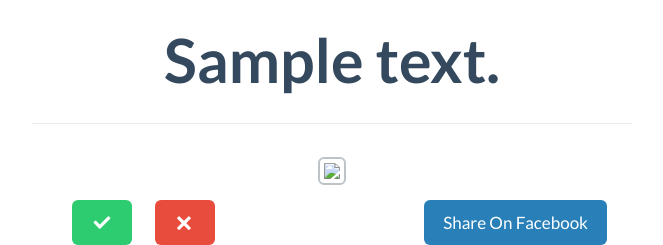
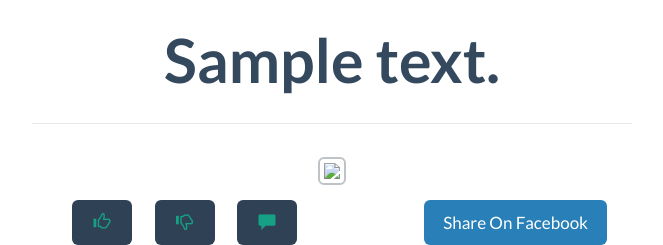
Before and after one commit to sonclark/MemeNUS, a Python web app: template templates/home.html in a window 1280 px wide. Shown: the part 632-877 px from the top of the page, without its empty margins (308-971 px from the left). Run offline with Jinja, Linux system fonts and the light colour scheme; the template is opened without the code that fills it: most values are stand-ins (such as "Sample title", 1, 10 or a date in 2020); grey boxes marked "Sample" are stand-in pictures; some libraries are stand-ins or nearby versions.

Commit message:
Added deletion of blobkeys, and some minor changes to home.html

```diff
--- a/templates/home.html
+++ b/templates/home.html
@@ -187,11 +187,32 @@
 
             <!-- Time might use moment.js we shall see
             <div>{{ item.date.strftime('%Y-%m-%d')  }}</div>-->
-            <div class="row" style="width:550px;padding-top:15px;">
-                <div class="col-xs-3" style="width:15%;"><button style="width:60px;" class="btn btn-block btn-lg btn-success" ><span class="fui-check"></span></button></div>
-                <div class="col-xs-3" style="width:15%;"><button style="width:60px;" class="btn btn-block btn-lg btn-danger" ><span class="fui-cross"></span></button></div>
+            <div class = "row" style="width:550px;padding-top:15px;">
+
+                <div class="col-xs-3" style="width:15%;"><a><button  class="btn btn-block btn-lg " style="width:60px; background-color:#2f4154;" ><span class="glyphicon glyphicon-thumbs-up"></span></button></a>
+                </div>
+                <div class="col-xs-3" style="width:15%;"><a><button  class="btn btn-block btn-lg " style="width:60px; background-color:#2f4154"><span class="glyphicon  glyphicon-thumbs-down "></span></button></a>
+                </div>
+                <div class="col-xs-3" style="width:15%;"><a><button  class="btn btn-block btn-lg " style="width:60px; background-color:#2f4154"><span class="glyphicon glyphicon-comment"></span></button></a>
+                </div>
+
+
+                <div style="float:right;"><a href="JavaScript:newPopup('https://www.facebook.com/sharer/sharer.php?u={{ item.servingUrl }}');" class="btn btn-block btn-lg btn-info" style="background-color: #2980B9;">Share On Facebook</a>
+                </div>
+            </div>
+
+
+           <!-- <div class="row" style="width:550px;padding-top:15px;">
+                <ul>
+                    <li>    <div class="col-xs-3" style="width:15%;"><button style="width:60px;" class="btn btn-block btn-lg btn-success" ><span class="fui-check"></span></button></div>
+                    </li>
+                    <li><div class="col-xs-3" style="width:15%;"><button style="width:60px;" class="btn btn-block btn-lg btn-danger" ><span class="fui-cross"></span></button></div>
+                    </li>
+                    <li><div class="col-xs-3" style="width:15%;"><button style="width:60px;" class="btn btn-block btn-lg btn-danger" ><span class="glyphicon-comment"></span></button></div>
+                    </li>
+                </ul>
                 <div style="float:right;"><a href="JavaScript:newPopup('https://www.facebook.com/sharer/sharer.php?u={{ item.servingUrl }}');" class="btn btn-block btn-lg btn-info" style="background-color: #2980B9;">Share On Facebook</a></div>
-            </div>
+            </div>-->
 
 		</div>
     {% endfor %}
```
Also changed, not shown: html/css/bootstrap.css.
